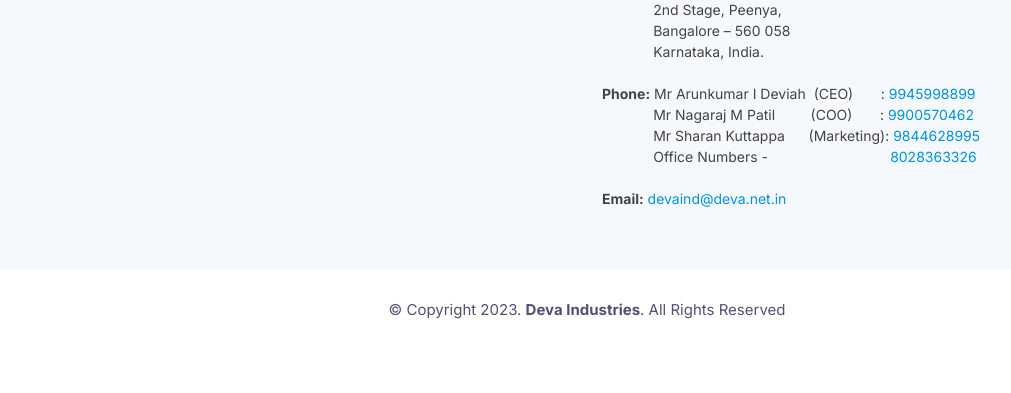
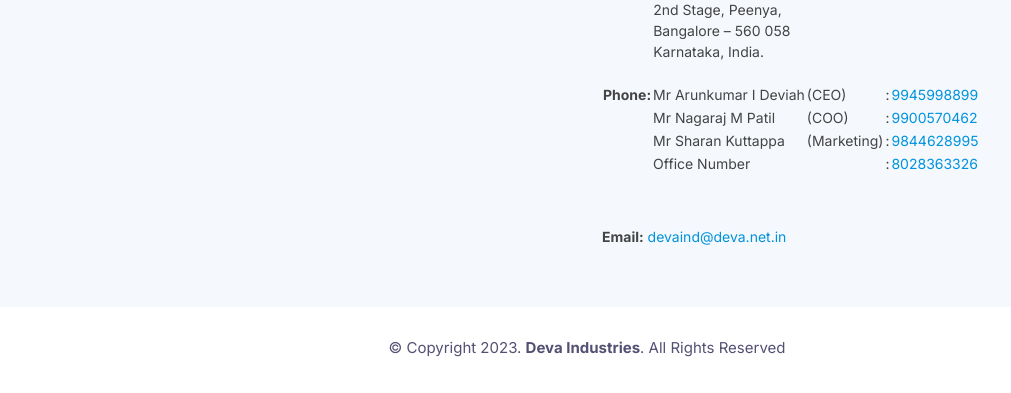
Before and after one commit to Leechester5001/devaind2, a plain HTML site: page index.html in a window 1280 px wide. Shown: the part 6262-6655 px from the top of the page, without its empty margins (53-1064 px from the left). Before the commit the page ends 6617 px from the top, so only its background shows below. Drawn offline with Linux system fonts and the light colour scheme; files whose address does not match are found by name.

Commit message:
Update index.html

```diff
--- a/index.html
+++ b/index.html
@@ -417,6 +417,9 @@
 
       /* Table Styles */
 
+      .table-wrapper1{
+          margin: -30px -40px 30px -0px;
+      }
       .table-wrapper{
           margin: 10px 30px 30px;
           box-shadow: 0px 35px 50px rgba( 0, 0, 0, 0.2 );
@@ -969,7 +972,7 @@
               <img src="img/gallery/fls5.png" class="img-fluid" alt="">
               <div class="gallery-info">
 
-                <p>Fuel Level Sensort</p>
+                <p>Fuel Level Sensor</p>
                 <div>
                   <a href="img/gallery/imp/fls5.png" class="link-preview" data-lightbox="gallery" data-title="Fuel Level Sensor" title="Preview"><i class="ion ion-eye"></i></a>
 
@@ -2230,6 +2233,7 @@
                 <div class="col-md-6">
                   <div class="footer-links">
                     <h4>Contact Us</h4>
+
                     <p>
                       <strong>Unit 1:</strong>
                       B 119, 3rd Main Road,<br>
@@ -2244,10 +2248,51 @@
                       &nbsp;&nbsp;&nbsp;&nbsp;&nbsp;&nbsp;&nbsp;&nbsp;&nbsp;&nbsp;&nbsp;&nbsp;&nbsp;2nd Stage, Peenya,<br>
                       &nbsp;&nbsp;&nbsp;&nbsp;&nbsp;&nbsp;&nbsp;&nbsp;&nbsp;&nbsp;&nbsp;&nbsp;&nbsp;Bangalore – 560 058 <br>
                       &nbsp;&nbsp;&nbsp;&nbsp;&nbsp;&nbsp;&nbsp;&nbsp;&nbsp;&nbsp;&nbsp;&nbsp;&nbsp;Karnataka, India.<br><br>
-                      <strong>Phone:</strong> Mr Arunkumar I Deviah&nbsp; (CEO)&nbsp;&nbsp;&nbsp;&nbsp;&nbsp;&nbsp;&nbsp;:<a href="tel:9945998899"> 9945998899</a><br>
+                      <!-- <strong>Phone:</strong> -->
+                      <div class="table-wrapper1">
+                        <div style="overflow-x:visible;"> <!--remove this line while enabling row column switch-->
+                           <table class="f2-table">
+                                <tbody>
+                                <tr>
+                                  <td><strong>Phone:</strong></td>
+                                  <td>Mr Arunkumar I Deviah</td>
+                                  <td>(CEO)</td>
+                                  <td>:</td>
+                                  <td><a href="tel:9945998899">9945998899</a></td>
+                              </tr>
+
+                               <tr>
+                                <td></td>
+                                   <td> Mr Nagaraj M Patil </td>
+                                   <td>(COO)</td>
+                                   <td>:</td>
+                                   <td><a href="tel:9900570462"> 9900570462</a></td>
+                               </tr>
+                               <tr>
+                                <td></td>
+                                <td>Mr Sharan Kuttappa</td>
+                                <td>(Marketing)</td>
+                                <td>:</td>
+                                <td><a href="tel:9844628995">9844628995</a></td>
+                               </tr>
+                               <tr>
+                                <td></td>
+                                <td>Office Number</td>
+                                <td></td>
+                                <td>:</td>
+                                <td><a href="tel:8028363326"> 8028363326</a></td>
+                               </tr>
+                               </tbody>
+                               </table>
+                        </div>
+                        </div>
+
+
+
+                      <!-- Mr Arunkumar I Deviah&nbsp; (CEO)&nbsp;&nbsp;&nbsp;&nbsp;&nbsp;&nbsp;&nbsp;&nbsp;&nbsp;&nbsp;&nbsp;&nbsp;&emsp;&MediumSpace;:<a href="tel:9945998899">9945998899</a><br>
                       &nbsp;&nbsp;&nbsp;&nbsp;&nbsp;&nbsp;&nbsp;&nbsp;&nbsp;&nbsp;&nbsp;&nbsp;&nbsp;Mr Nagaraj M Patil&nbsp;&nbsp;&nbsp;&nbsp;&nbsp; &nbsp;&nbsp;&nbsp;(COO)&nbsp;&nbsp;&nbsp;&nbsp;&nbsp;&nbsp;&nbsp;: <a href="tel:9900570462"> 9900570462</a><br>
-                      &nbsp;&nbsp;&nbsp;&nbsp;&nbsp;&nbsp;&nbsp;&nbsp;&nbsp;&nbsp;&nbsp;&nbsp;&nbsp;Mr Sharan Kuttappa &nbsp;&nbsp;&nbsp;&nbsp;&nbsp;(Marketing): <a href="tel:9844628995">9844628995</a><br>
-                      &nbsp;&nbsp;&nbsp;&nbsp;&nbsp;&nbsp;&nbsp;&nbsp;&nbsp;&nbsp;&nbsp;&nbsp;&nbsp;Office Numbers&nbsp;-&nbsp;&nbsp;&nbsp;&nbsp;&nbsp;&nbsp;&nbsp;&nbsp;&nbsp; &nbsp;&nbsp;&nbsp;&nbsp;&nbsp;&nbsp;&nbsp;&nbsp;&nbsp;&nbsp;&nbsp;&nbsp; &nbsp;&nbsp;&nbsp;&nbsp;&nbsp;&nbsp;&nbsp; <a href="tel:8028363326"> 8028363326</a><br>
+                      &nbsp;&nbsp;&nbsp;&nbsp;&nbsp;&nbsp;&nbsp;&nbsp;&nbsp;&nbsp;&nbsp;&nbsp;&nbsp;Mr Sharan Kuttappa &nbsp;&nbsp;&nbsp;(Marketing): <a href="tel:9844628995">9844628995</a><br>
+                      &nbsp;&nbsp;&nbsp;&nbsp;&nbsp;&nbsp;&nbsp;&nbsp;&nbsp;&nbsp;&nbsp;&nbsp;&nbsp;Office Numbers&nbsp;-&nbsp;&nbsp;&nbsp;&nbsp;&nbsp;&nbsp;&nbsp;&nbsp;&nbsp; &nbsp;&nbsp;&nbsp;&nbsp;&nbsp;&nbsp;&nbsp;&nbsp;&nbsp;&nbsp;&nbsp;&nbsp; &nbsp;&nbsp;&nbsp;&nbsp;&nbsp;&nbsp;&nbsp; <a href="tel:8028363326"> 8028363326</a><br> -->
                      <br>
                       <strong>Email:</strong><a href="mailto:devaind@deva.net.in"> devaind@deva.net.in</a><br>
                     </p>
```
